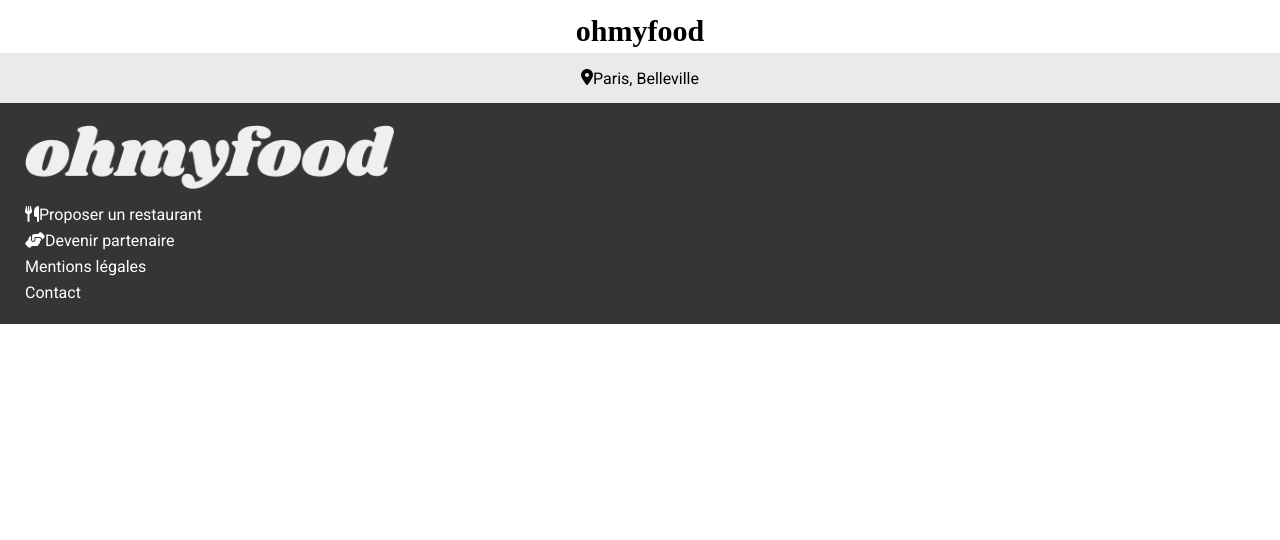
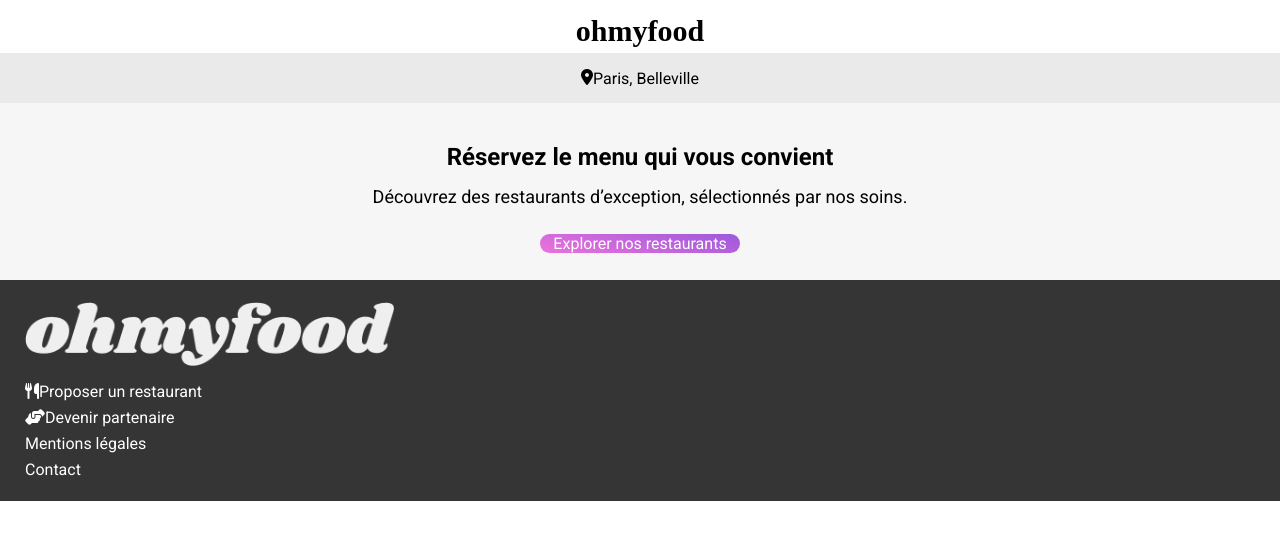
Before and after one commit to Deathlyjoy/Oh-my-food, a website: page index.html in a window 1280 px wide. Drawn offline with Linux system fonts and the light colour scheme; a web font is replaced by a local one.

Commit message:
Initial intro
Generic HTML + CSS

```diff
--- a/index.html
+++ b/index.html
@@ -19,11 +19,11 @@
                 <i class="fa-solid fa-location-dot"></i>
                 <p>Paris, Belleville</p>
             </section>
-            <!-- <section>
-                <h2>Réservez le menu qui vous convient</h2>
-                <p>Découvrez des restaurants d’exception, sélectionnés par nos soins.</p>
-                <p>Explorer nos restaurants</p>
-            </section> -->
+            <section class="intro">
+                <h2 class="intro__title">Réservez le menu qui vous convient</h2>
+                <p class="intro__subtitle">Découvrez des restaurants d’exception, sélectionnés par nos soins.</p>
+                <a href="#" class="intro__btn">Explorer nos restaurants</a>
+            </section>
             <!-- <section>
                 <h2>Fonctionnement</h2>
                 <ol>
--- a/sass/main.scss
+++ b/sass/main.scss
@@ -4,6 +4,7 @@
 * {
     font-family: $font-primary, sans-serif;
     font-size: 16px;
+    // font-weight: 300;
     box-sizing: border-box;
     margin: 0;
     padding: 0;
@@ -31,12 +32,42 @@ body {
 
 /*-------------------- Searchbar --------------------*/
 .searchbar {
-    background-color: $color_semi-light;
+    background-color: $color_semi_light;
     display: flex;
     justify-content: center;
     width: 100%;
     padding-top: 15.5px;
     padding-bottom: 15.5px;
+}
+
+/*-------------------- Intro --------------------*/
+.intro {
+    background-color: $color_light;
+    display: flex;
+    flex-direction: column;
+    align-items: center;
+    text-align: center;
+    width: 100%;
+
+    &__title {
+        font-size: 24px;
+        margin-top: 39.5px;
+        margin-bottom: 15px;
+    }
+
+    &__subtitle {
+        font-size: 18px;
+    }
+
+    &__btn {
+        color: $color_text;
+        text-decoration: none;
+        margin-top: 27px;
+        margin-bottom: 27px;
+        width: 200px;
+        background: linear-gradient(193.33deg, $color_primary -11.44%, $color_secondary 123.93%);
+        border-radius: 25px;
+    }
 }
 
 /*-------------------- Footer --------------------*/
```
Also changed, not shown: assets/css/style.css, 1 other file.
